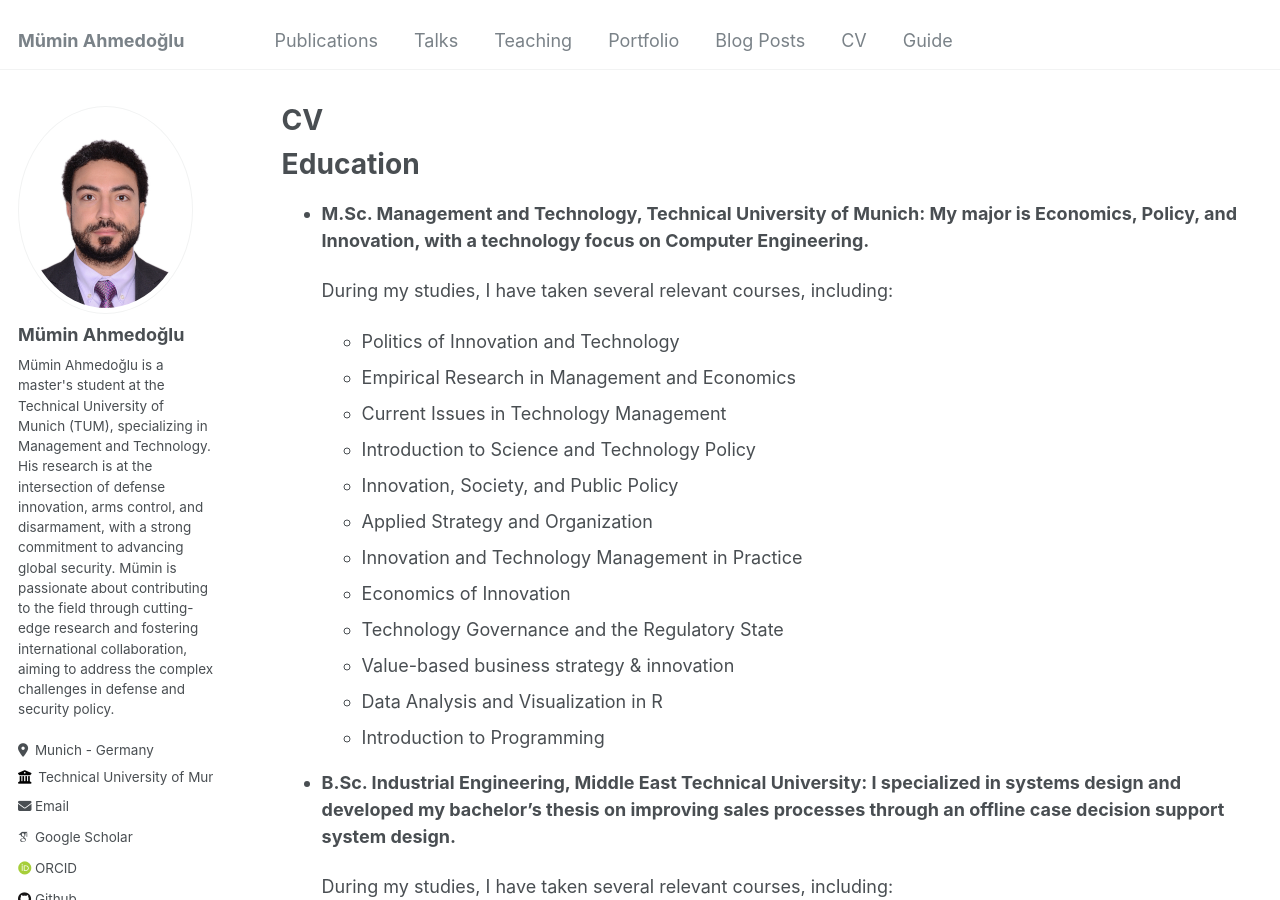
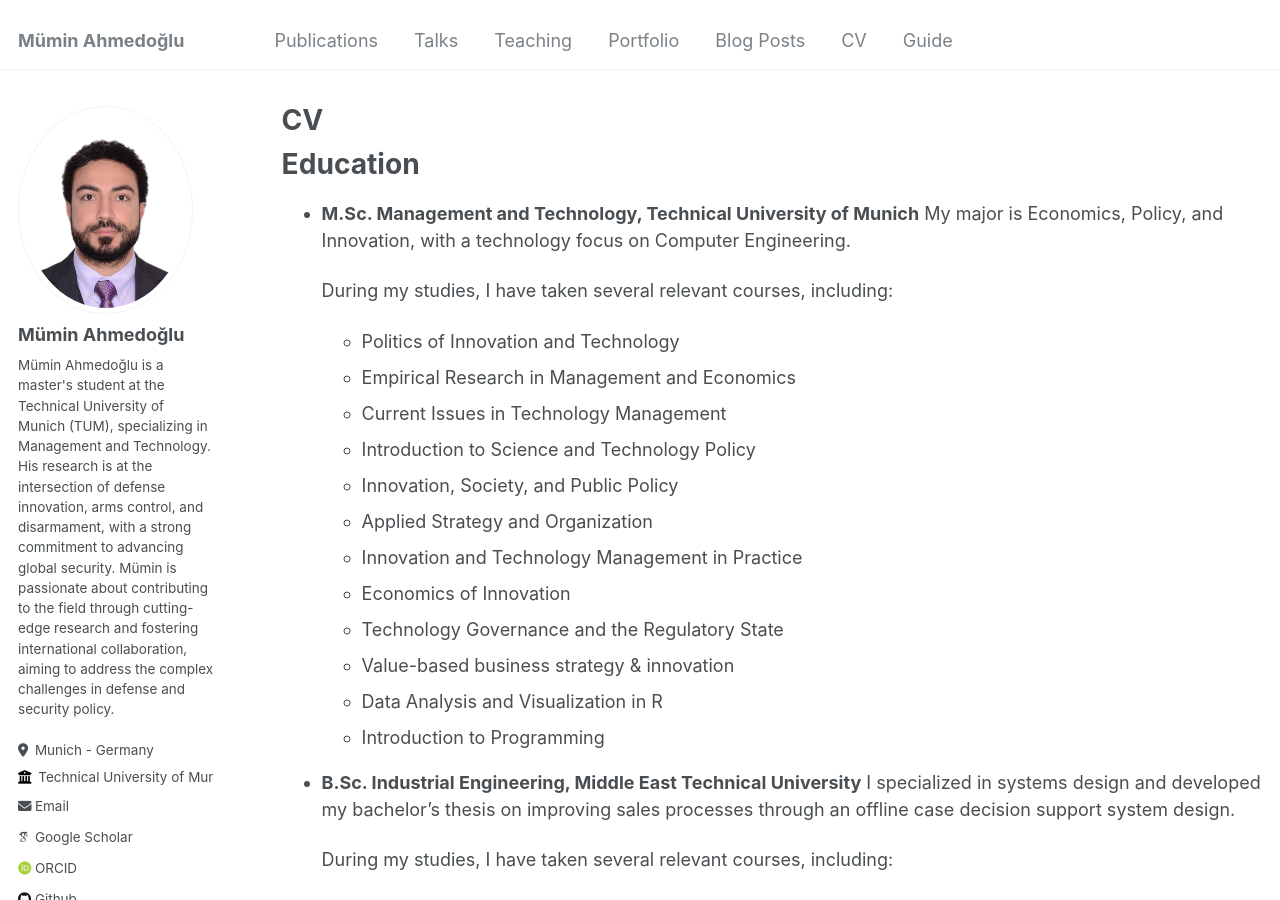
Before and after one commit to ahmedoglu/ahmedoglu.github.io, a Jekyll site: the page built from _pages/cv.md, in a window 1280 px wide and 900 px high. Built offline with Jekyll 4.4.1, drawn with Linux system fonts in a browser that asks for light colours; some web fonts are replaced.

Commit message:
Update cv.md

```diff
--- a/_pages/cv.md
+++ b/_pages/cv.md
@@ -11,8 +11,8 @@ redirect_from:
 
 Education
 ======
-- **M.Sc. Management and Technology, Technical University of Munich: My major is Economics, Policy, and Innovation, with a technology focus on Computer Engineering.**
-
+- **M.Sc. Management and Technology, Technical University of Munich**
+  My major is Economics, Policy, and Innovation, with a technology focus on Computer Engineering.
 
   During my studies, I have taken several relevant courses, including:
 
@@ -30,8 +30,8 @@ Education
   - Introduction to Programming
 
 
-- **B.Sc. Industrial Engineering, Middle East Technical University: I specialized in systems design and developed my bachelor’s thesis on improving sales processes through an offline case decision support system design.**
-
+- **B.Sc. Industrial Engineering, Middle East Technical University**
+  I specialized in systems design and developed my bachelor’s thesis on improving sales processes through an offline case decision support system design.
 
   During my studies, I have taken several relevant courses, including:
 
```
